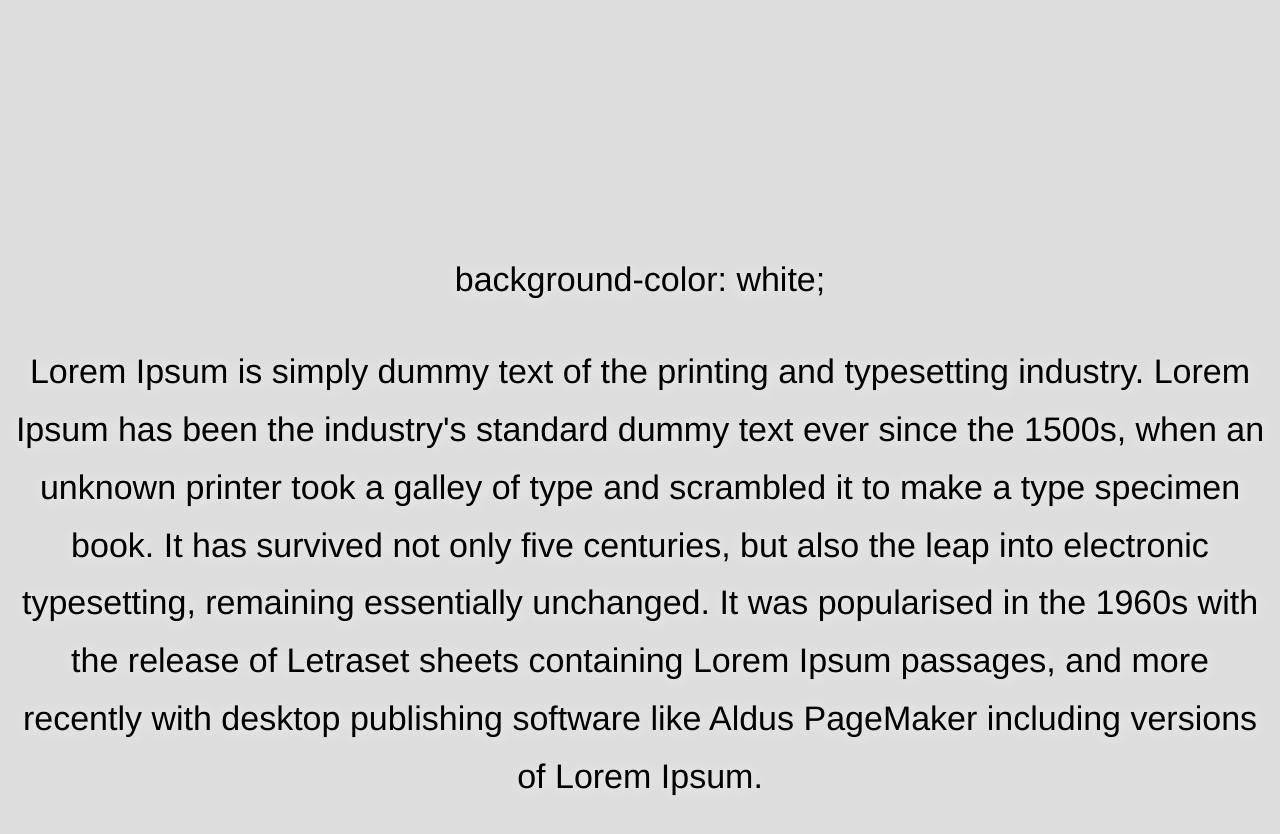
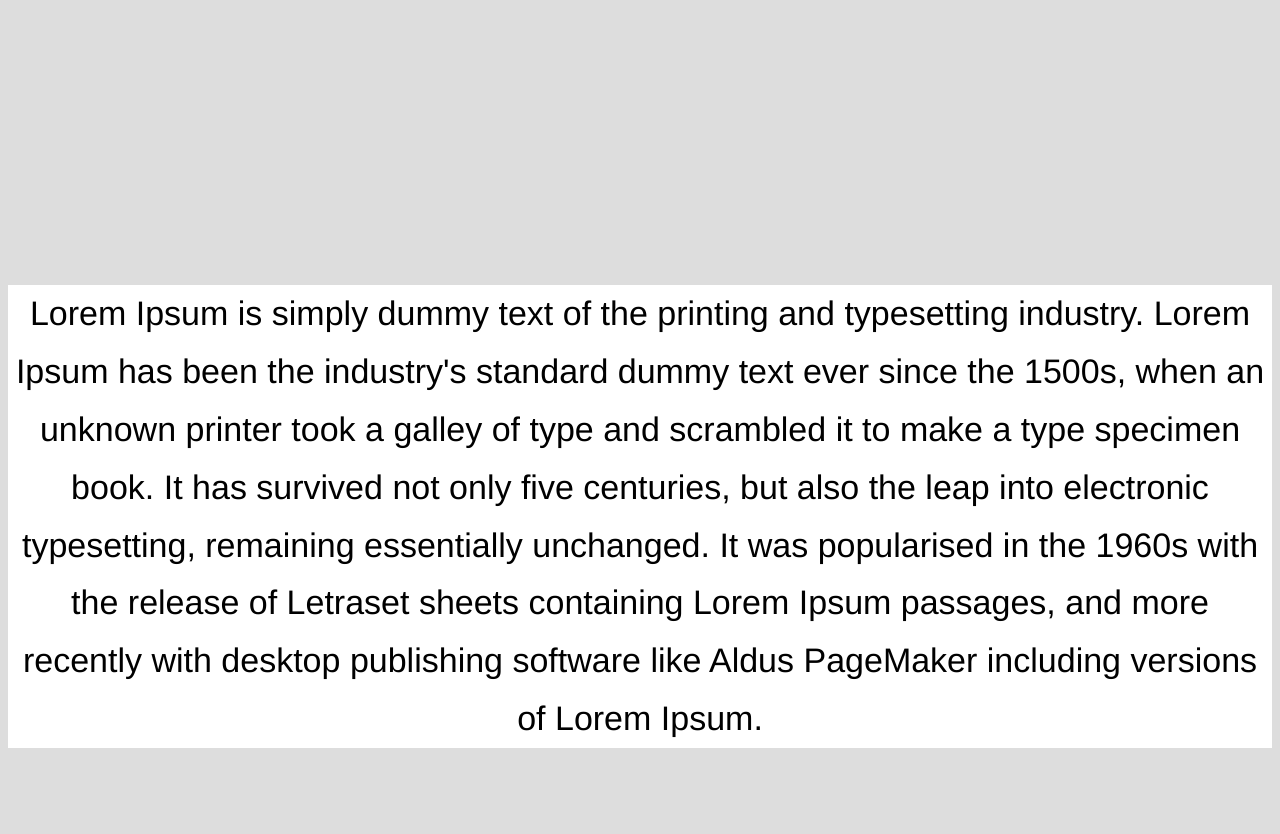
Before and after one commit to MannyLemos/MannyLemos.github.io, a Jekyll site: the page index.html, which Jekyll copies as it is, in a window 1280 px wide and 900 px high, scrolled down 593 px. Shown: the top 834 px of the window. Built offline with Jekyll 4.4.1, drawn with Linux system fonts in a browser that asks for light colours; nearby versions of some CDN libraries; a script that is not in the unit is left out.

Commit message:
Update index.html

```diff
--- a/index.html
+++ b/index.html
@@ -147,9 +147,8 @@
 
 
 <body>
-	background-color: white;
 	<div class = "container">
-			<p>Lorem Ipsum is simply dummy text of the printing and typesetting industry. Lorem Ipsum has been the industry's standard dummy text ever since the 1500s, when an unknown printer took a galley of type and scrambled it to make a type specimen book. It has survived not only five centuries, but also the leap into electronic typesetting, remaining essentially unchanged. It was popularised in the 1960s with the release of Letraset sheets containing Lorem Ipsum passages, and more recently with desktop publishing software like Aldus PageMaker including versions of Lorem Ipsum.</p>
+			<p style="background-color:white;">Lorem Ipsum is simply dummy text of the printing and typesetting industry. Lorem Ipsum has been the industry's standard dummy text ever since the 1500s, when an unknown printer took a galley of type and scrambled it to make a type specimen book. It has survived not only five centuries, but also the leap into electronic typesetting, remaining essentially unchanged. It was popularised in the 1960s with the release of Letraset sheets containing Lorem Ipsum passages, and more recently with desktop publishing software like Aldus PageMaker including versions of Lorem Ipsum.</p>
 	</div>
 	<br><br><br><br><br><br><br><br>
 	<div class = "container">
```
